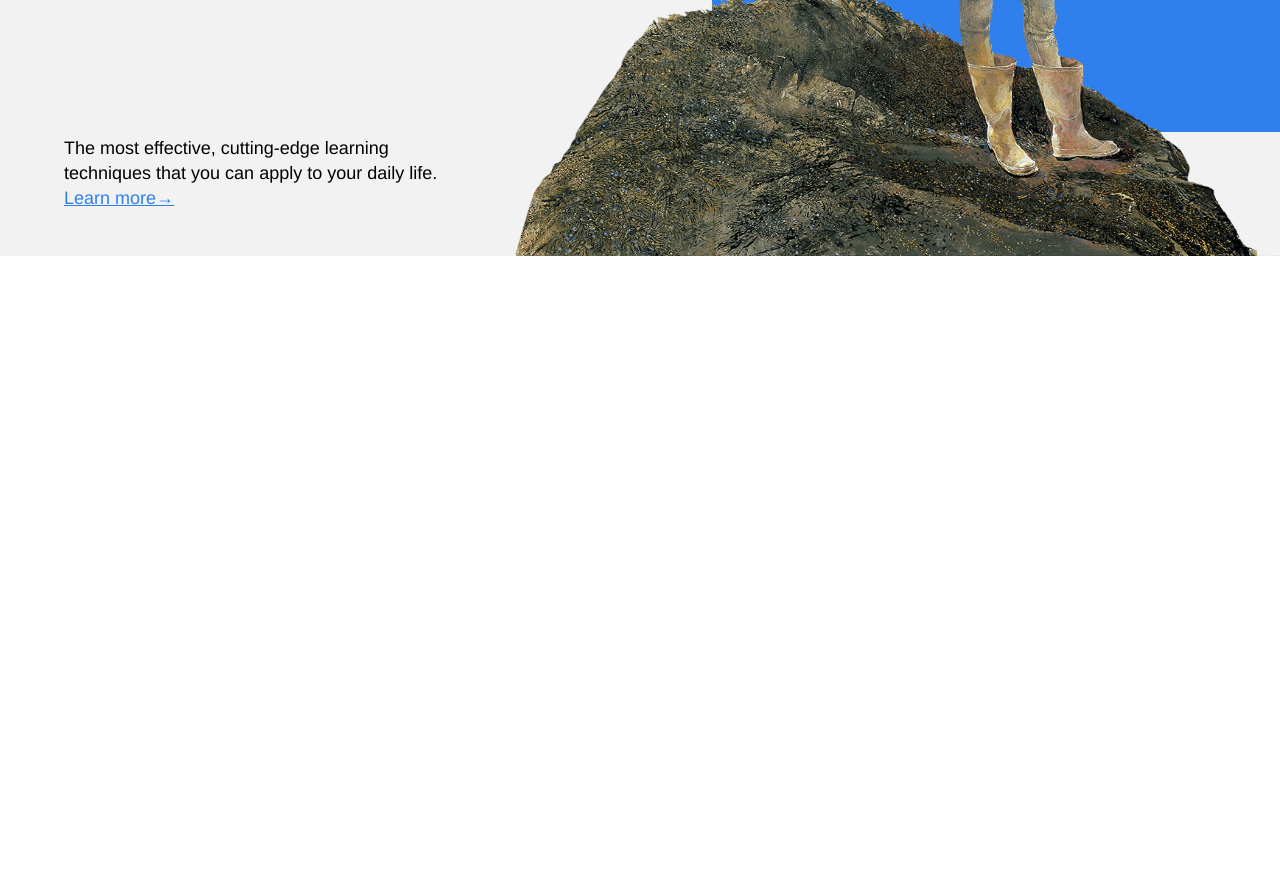
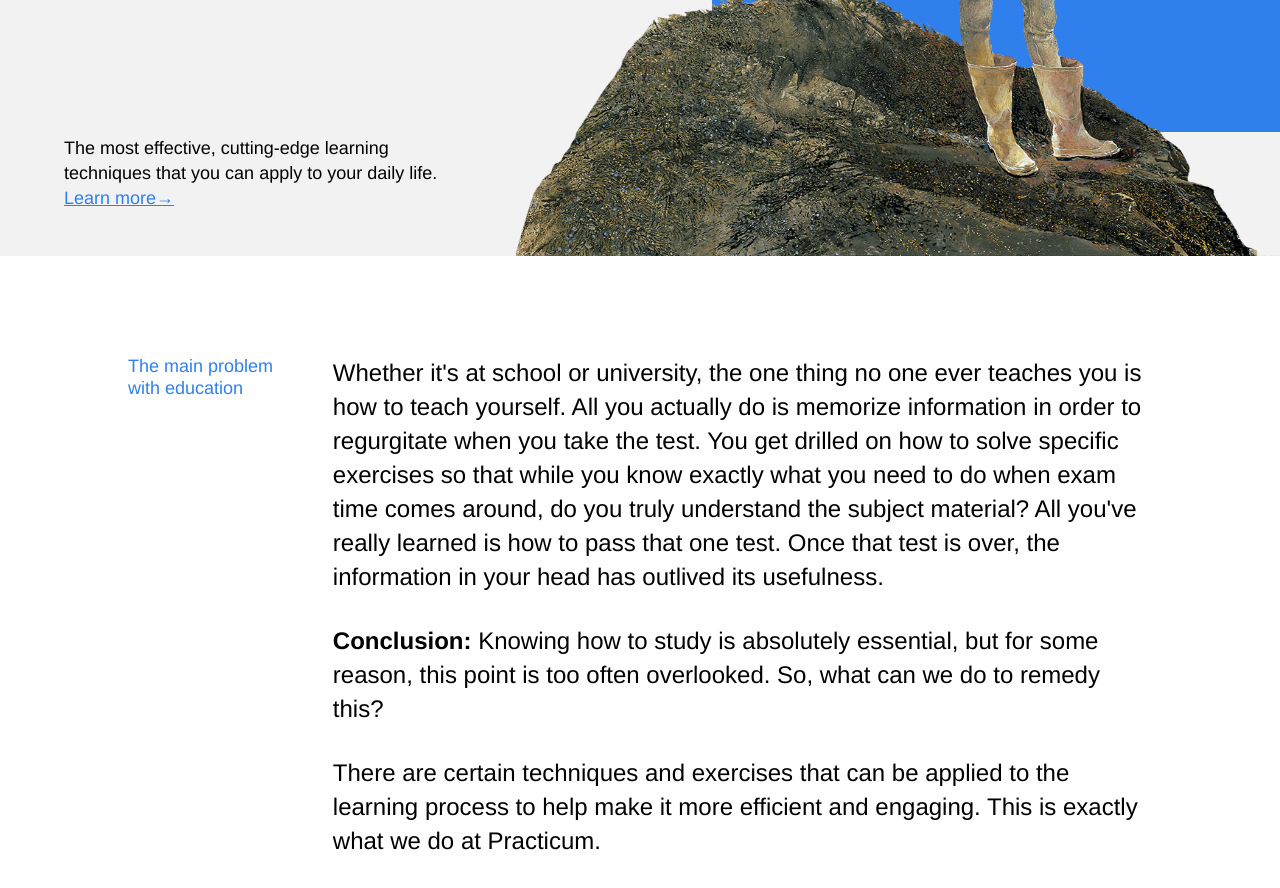
Before and after one commit to rjplott/web_project_1, a plain HTML site: page index.html in a window 1280 px wide. Shown: the part 500-1388 px from the top of the page. Before the commit the page ends 800 px from the top, so only its background shows below. Drawn offline with Linux system fonts and the light colour scheme.

Commit message:
complete description and two column blocks

```diff
--- a/index.html
+++ b/index.html
@@ -29,7 +29,34 @@
         <div class="header__square-pic"></div>
       </header>
       <main class="content">
-        <section class="description"></section>
+        <section class="description">
+          <div class="two-columns description__two-columns">
+            <h2 class="two-columns__brief">The main problem with education</h2>
+            <div class="two-columns__main-text">
+              <p class="two-columns__paragraph">
+                Whether it's at school or university, the one thing no one ever
+                teaches you is how to teach yourself. All you actually do is
+                memorize information in order to regurgitate when you take the
+                test. You get drilled on how to solve specific exercises so that
+                while you know exactly what you need to do when exam time comes
+                around, do you truly understand the subject material? All you've
+                really learned is how to pass that one test. Once that test is
+                over, the information in your head has outlived its usefulness.
+              </p>
+              <p class="two-columns__paragraph">
+                <span class="two-columns__span-accent">Conclusion:</span>
+                Knowing how to study is absolutely essential, but for some
+                reason, this point is too often overlooked. So, what can we do
+                to remedy this?
+              </p>
+              <p class="two-columns__paragraph">
+                There are certain techniques and exercises that can be applied
+                to the learning process to help make it more efficient and
+                engaging. This is exactly what we do at Practicum.
+              </p>
+            </div>
+          </div>
+        </section>
 
         <section class="digits"></section>
 
--- a/styles/style.css
+++ b/styles/style.css
@@ -97,3 +97,55 @@
   margin-right: 0;
   margin-top: 80px;
 }
+
+/* Description Block styles */
+
+.description {
+  display: flex;
+  justify-content: center;
+  margin: 0;
+  padding: 0;
+}
+
+.description__two-columns {
+  width: 80%;
+  margin-top: 100px;
+  margin-bottom: 100px;
+}
+
+/* Two-columns Block styles */
+
+.two-columns {
+  display: flex;
+  justify-content: space-between;
+}
+
+.two-columns__brief {
+  margin: 0;
+  width: 175px;
+  font-size: 18px;
+  line-height: 1.2;
+  font-weight: normal;
+  color: #2f80ed;
+}
+
+.two-columns__main-text {
+  width: 80%;
+  min-width: 784px;
+}
+
+.two-columns__paragraph {
+  padding-bottom: 30px;
+  margin: 0;
+  font-size: 24px;
+  line-height: 34px;
+  font-weight: normal;
+}
+
+.two-columns__span-accent {
+  font-weight: bold;
+}
+
+.two-columns__paragraph:last-of-type {
+  padding-bottom: 0;
+}
```
